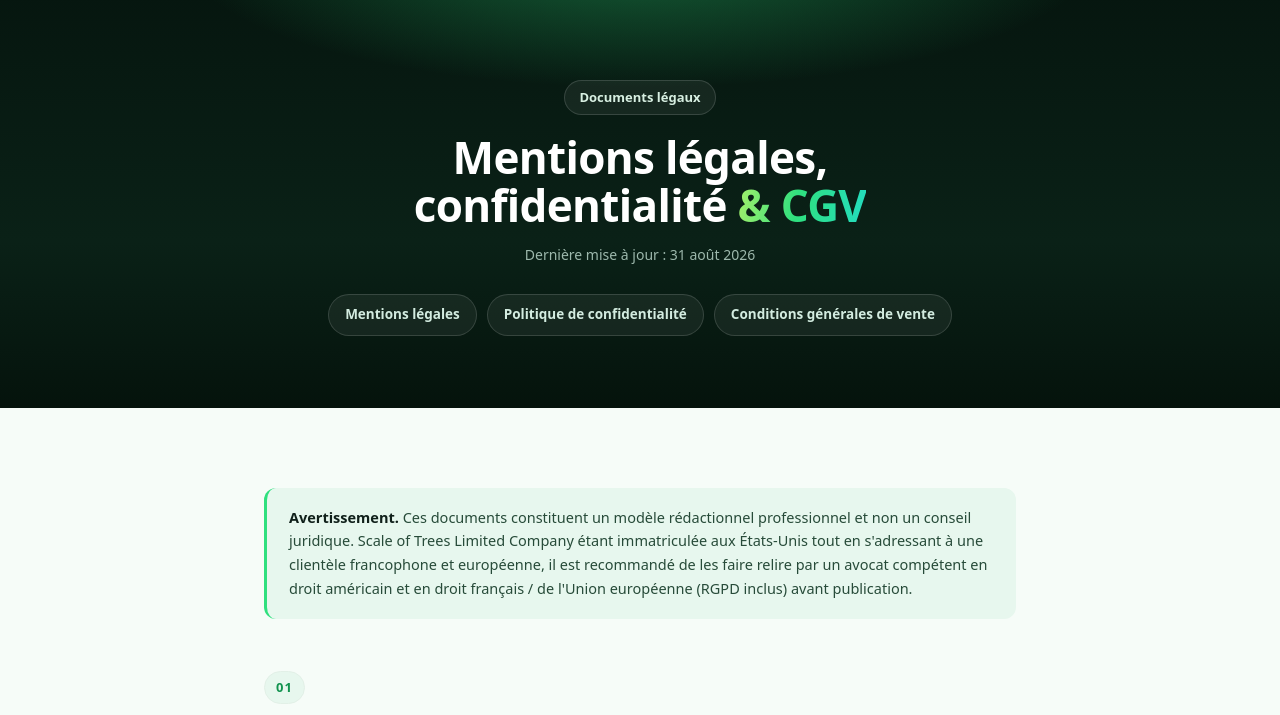
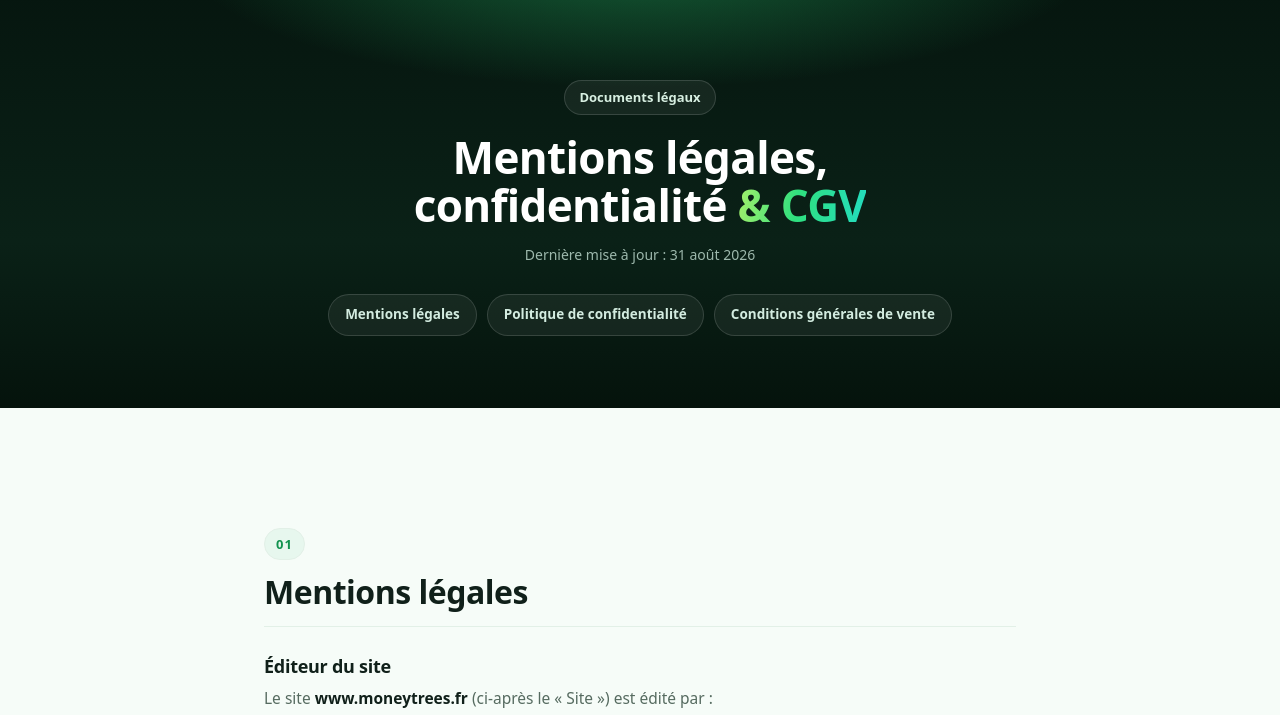
Before and after one commit to baptisteguez/website-elite-webi, a plain HTML site: page mention-legale.html in a window 1280 px wide. Shown: the part 73-788 px from the top of the page. Drawn offline with Linux system fonts and the light colour scheme; a web font is replaced by a local one.

Commit message:
Remove disclaimer callout and CNIL mention from legal page

```diff
--- a/mention-legale.html
+++ b/mention-legale.html
@@ -53,8 +53,6 @@
   /* content */
   .legal-content{padding:clamp(48px,7vw,80px) 0 clamp(64px,8vw,96px)}
   .narrow{max-width:800px}
-  .callout{background:var(--mint);border-left:3px solid var(--green);border-radius:12px;padding:18px 22px;font-size:14.5px;color:#274b39;line-height:1.65;margin-bottom:12px}
-  .callout strong{color:var(--ink)}
 
   article{padding-top:56px}
   article:first-of-type{padding-top:40px}
@@ -121,8 +119,6 @@
 <!-- ===== CONTENU ===== -->
 <section class="legal-content">
   <div class="wrap narrow">
-
-    <div class="callout"><strong>Avertissement.</strong> Ces documents constituent un modèle rédactionnel professionnel et non un conseil juridique. Scale of Trees Limited Company étant immatriculée aux États-Unis tout en s'adressant à une clientèle francophone et européenne, il est recommandé de les faire relire par un avocat compétent en droit américain et en droit français / de l'Union européenne (RGPD inclus) avant publication.</div>
 
     <!-- ===== 1. MENTIONS LÉGALES ===== -->
     <article id="mentions-legales">
@@ -223,7 +219,7 @@
 
       <h3>2.10. Vos droits</h3>
       <p>Conformément au RGPD, vous disposez des droits suivants : accès, rectification, effacement, limitation, opposition, portabilité, et retrait du consentement. Vous pouvez également définir des directives relatives au sort de vos données après votre décès.</p>
-      <p>Pour exercer ces droits, contactez-nous à <a href="mailto:contact@moneytrees.fr">contact@moneytrees.fr</a>. Nous répondons dans un délai d'un mois. Si vous estimez que vos droits ne sont pas respectés, vous pouvez introduire une réclamation auprès de l'autorité de contrôle compétente (en France, la CNIL — <a href="https://www.cnil.fr" target="_blank" rel="noopener">www.cnil.fr</a>).</p>
+      <p>Pour exercer ces droits, contactez-nous à <a href="mailto:contact@moneytrees.fr">contact@moneytrees.fr</a>. Nous répondons dans un délai d'un mois.</p>
 
       <h3>2.11. Mineurs</h3>
       <p>Le Site et les services ne s'adressent pas aux personnes mineures. Nous ne collectons pas sciemment de données concernant des mineurs.</p>
```
